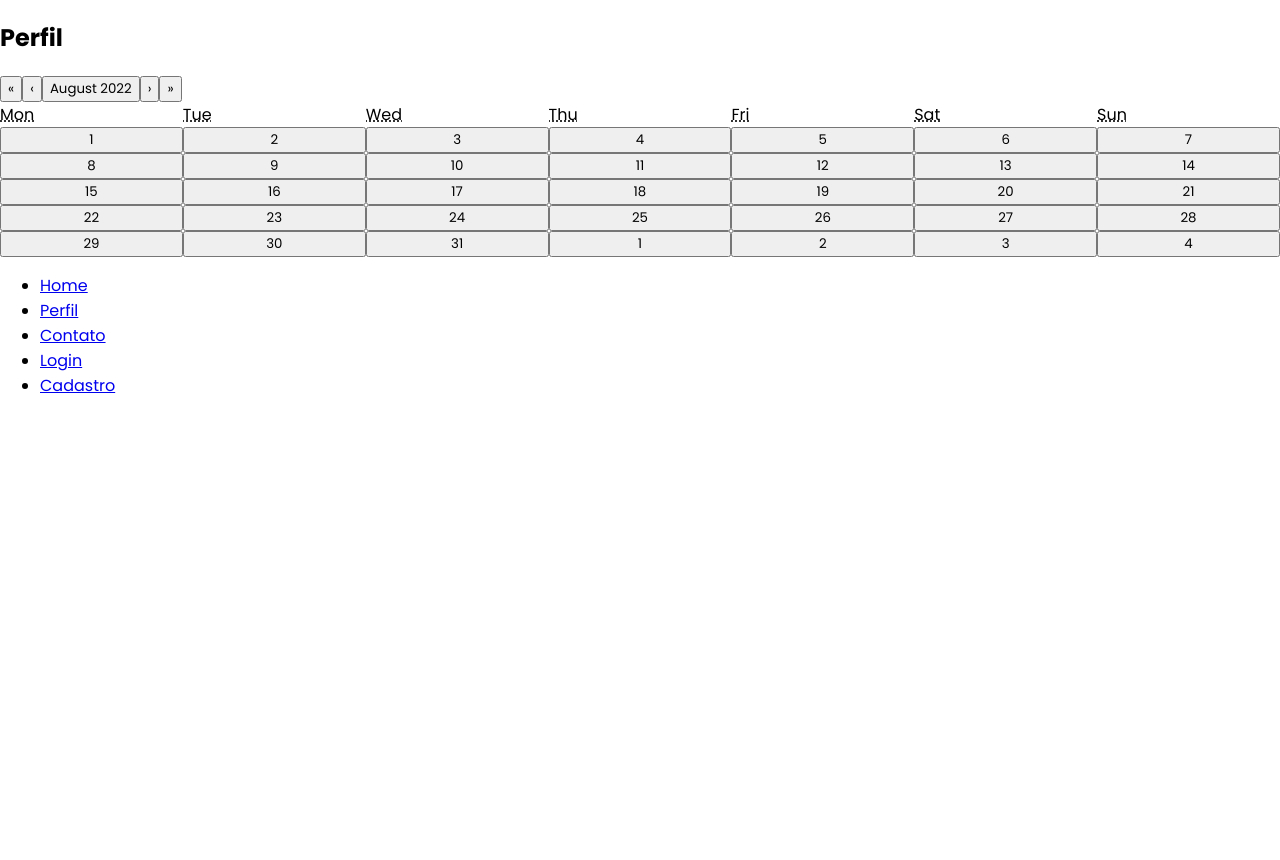
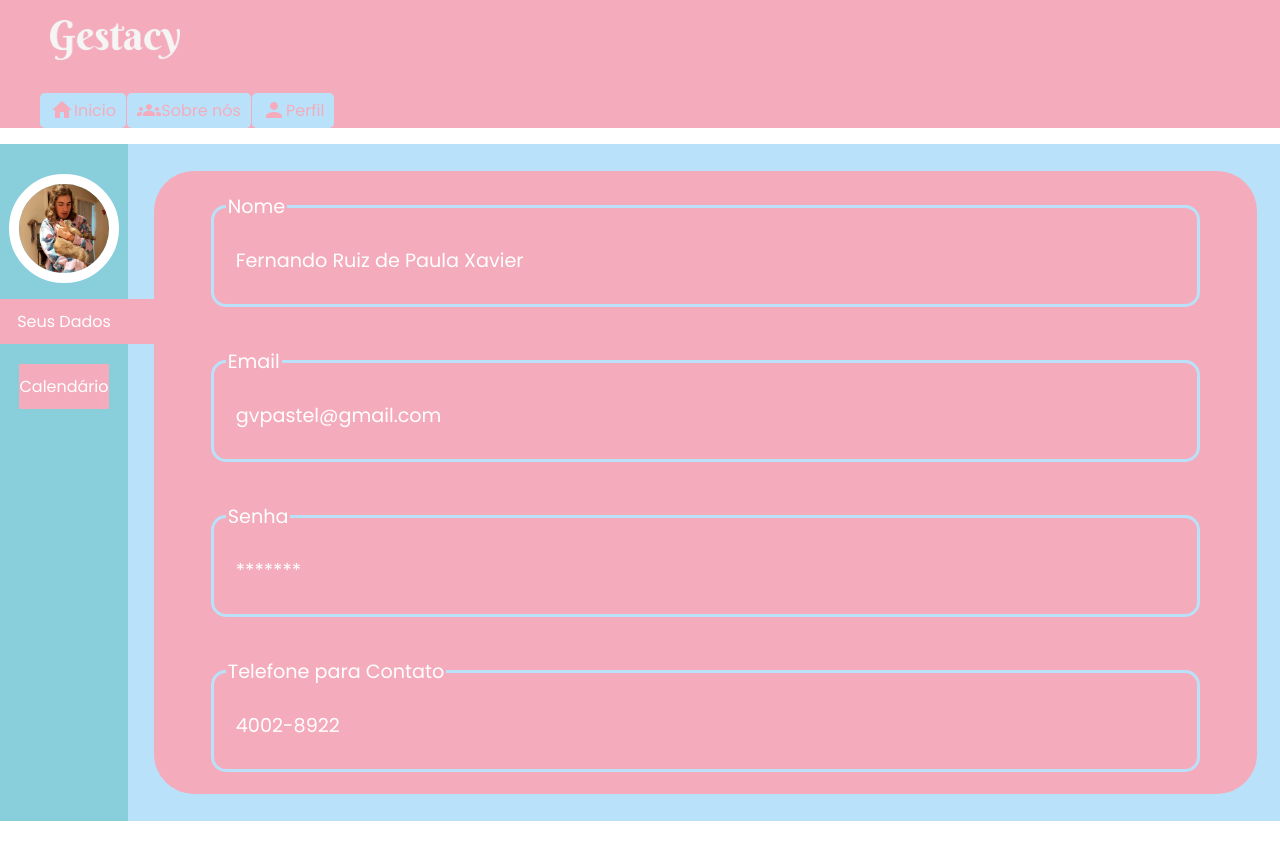
Before and after one commit to GVPastel/tela-teste, a React (Create React App) app: page /perfil in a window 1280 px wide. Shown: the top 860 px of the page. After the commit the page ends 821 px from the top, so only its background shows below. Built offline with nearby package versions, Linux system fonts and the light colour scheme.

Commit message:
chore: profile finished, slider fixed, termina saporra pastel

```diff
--- a/src/App.js
+++ b/src/App.js
@@ -1,7 +1,7 @@
 import React from "react";
 import { BrowserRouter, Routes, Route } from "react-router-dom";
 import Home from "./components/Home/Home";
-import Perfil from "./components/Perfil";
+import Perfil from "./components/Perfil/Perfil";
 import Contato from "./components/Contato";
 import Login from "./components/LoginCadastro/Login";
 import Cadastro from "./components/LoginCadastro/Cadastro";
--- a/src/components/Home/Home.js
+++ b/src/components/Home/Home.js
@@ -1,30 +1,52 @@
 import React from "react";
 import "react-responsive-carousel/lib/styles/carousel.min.css"; // requires a loader
-import { Carousel } from 'react-responsive-carousel';
-import "./stylesHome.css"
+import { Carousel } from "react-responsive-carousel";
+import "./stylesHome.css";
 import Header from "../Header";
 import Footer from "../Footer";
 
 const Home = () => {
-    return(
+  return (
     <div className="principal">
       <Header />
-            <Carousel autoPlay={true} interval={4000} infiniteLoop={true} className="carrossel" showArrows={false}
-             dynamicHeight={true}>
+      <Carousel
+        autoPlay={true}
+        interval={4000}
+        infiniteLoop={true}
+        className="carrossel"
+        showArrows={false}
+        dynamicHeight={true}
+      >
         <div className="img1">
-                    <img className="imagem1" src={require("./imgs/img-1.png")} alt="imagem 1 carrossel" />
-                    <br></br>
-                    <img className="imagem2" src={require("./imgs/img-2.png")} alt="imagem 2 carrossel" />
+          <img
+            className="imagem1"
+            src={require("./imgs/img-1.png")}
+            alt="imagem 1 carrossel"
+          />
+
+          <img
+            className="imagem2"
+            src={require("./imgs/img-2.png")}
+            alt="imagem 2 carrossel"
+          />
         </div>
         <div className="img2">
-                    <img className="imagem1" src={require("./imgs/img-3.png")} alt="imagem 3 carrossel" />
-                    <br></br>
-                    <img className="imagem2" src={require("./imgs/img-4.png")} alt="imagem 4 carrossel" />
+          <img
+            className="imagem1"
+            src={require("./imgs/img-3.png")}
+            alt="imagem 3 carrossel"
+          />
+
+          <img
+            className="imagem2"
+            src={require("./imgs/img-4.png")}
+            alt="imagem 4 carrossel"
+          />
         </div>
       </Carousel>
-            <Footer/>
+      <Footer />
     </div>
-    )
-}
+  );
+};
 
-export default Home
+export default Home;
--- a/src/components/Home/stylesHome.css
+++ b/src/components/Home/stylesHome.css
@@ -1,23 +1,23 @@
-@import url('https://fonts.googleapis.com/css2?family=Poppins:ital,wght@0,100;0,200;0,300;0,400;0,500;0,600;0,700;0,800;0,900;1,100;1,200;1,300;1,400;1,500;1,600;1,700;1,800;1,900&display=swap');
-@import url('https://fonts.googleapis.com/css2?family=Berkshire+Swash&display=swap');
+@import url("https://fonts.googleapis.com/css2?family=Poppins:ital,wght@0,100;0,200;0,300;0,400;0,500;0,600;0,700;0,800;0,900;1,100;1,200;1,300;1,400;1,500;1,600;1,700;1,800;1,900&display=swap");
+@import url("https://fonts.googleapis.com/css2?family=Berkshire+Swash&display=swap");
 
-html{
+html {
   min-height: 100vw;
 }
-header{
+header {
   background-color: #f4acbc;
 }
-.principal{
+.principal {
   background-color: #f4acbc;
 }
-.logo{
+.logo {
   max-width: 130px;
   margin-left: 50px;
   margin-top: 20px;
   margin-bottom: 10px;
 }
 
-.listHeader{
+.listHeader {
   list-style: none;
   background-color: #f4acbc;
   display: flex;
@@ -26,14 +26,14 @@ header{
   width: 23%;
 }
 
-.itemHeader{
+.itemHeader {
   text-decoration: none;
   color: #f4acbc;
-    font-family: 'Poppins';
+  font-family: "Poppins";
   display: flex;
 }
 
-.InicioHeader{
+.InicioHeader {
   padding: 5px;
   padding-left: 10px;
   background-color: #b9e2fa;
@@ -41,17 +41,25 @@ header{
   border-radius: 5px;
 }
 
-.img1{
+.img1 {
   max-width: 400px;
-    display: flex;
-}
-
-.img2{
-    max-width: 400px;
-    display: flex;
-}
-
-.carrossel{
   display: flex;
   justify-content: space-between;
 }
+
+.img2 {
+  max-width: 400px;
+  display: flex;
+  justify-content: space-between;
+}
+
+.carrossel {
+  display: flex;
+  justify-content: space-between;
+}
+.imagem1,
+.imagem2,
+.imagem3,
+.imagem4 {
+  width: 45% !important;
+}
--- a/src/components/Perfil.js
+++ /dev/null
@@ -1,19 +0,0 @@
-import React, { useState } from "react";
-import Menu from './Menu'
-import Calendar from 'react-calendar';
-
-const Perfil = () => {
-    const [data, clique] = useState(new Date());
-    return(
-        <div>
-            <h2>Perfil</h2>
-            <div>
-                <Calendar onChange={clique} value={data} />
-            </div>
-            <Menu />
-        </div>
-    )
-
-}
-
-export default Perfil
--- /dev/null
+++ b/src/components/Perfil/Info.js
@@ -0,0 +1,25 @@
+import React from "react";
+
+const Info = () => {
+  return (
+    <div className="info-container">
+      <fieldset className="info-text">
+        <legend className="info-text-title">Nome</legend>
+        <p className="info-text-content">Fernando Ruiz de Paula Xavier</p>
+      </fieldset>
+      <fieldset className="info-text">
+        <legend className="info-text-title">Email</legend>
+        <p className="info-text-content">gvpastel@gmail.com</p>
+      </fieldset>
+      <fieldset className="info-text">
+        <legend className="info-text-title">Senha</legend>
+        <p className="info-text-content">*******</p>
+      </fieldset>
+      <fieldset className="info-text">
+        <legend className="info-text-title">Telefone para Contato</legend>
+        <p className="info-text-content">4002-8922</p>
+      </fieldset>
+    </div>
+  );
+};
+export default Info;
--- /dev/null
+++ b/src/components/Perfil/Perfil.js
@@ -0,0 +1,67 @@
+import React, { useState } from "react";
+import Header from "../Header";
+import Info from "./Info";
+import Calendar from "react-calendar";
+import "react-calendar/dist/Calendar.css";
+import "./styles.css";
+
+const Perfil = () => {
+  const [data, clique] = useState(new Date());
+  const [calendar, setCalendar] = useState(false);
+  const [info, setInfo] = useState(true);
+  return (
+    <div>
+      <Header />
+
+      <div className="main-container">
+        <div className="perfil-nav-bar">
+          <img
+            className="perfil-img"
+            src={require("./imgs/pastel.png")}
+            alt="pastel"
+          />
+          <ul className="perfil-nav-options">
+            <li
+              className={
+                !info
+                  ? "perfil-nav-option"
+                  : "perfil-nav-option perfil-nav-option__selected"
+              }
+            >
+              <p
+                onClick={() => {
+                  setCalendar(false);
+                  setInfo(true);
+                }}
+              >
+                Seus Dados
+              </p>
+            </li>
+            <li
+              className={
+                !calendar
+                  ? "perfil-nav-option"
+                  : "perfil-nav-option perfil-nav-option__selected"
+              }
+            >
+              <p
+                onClick={() => {
+                  setCalendar(true);
+                  setInfo(false);
+                }}
+              >
+                Calendário
+              </p>
+            </li>
+          </ul>
+        </div>
+        <div className="perfil-container">
+          {info ? <Info /> : null}
+          {calendar ? <Calendar onChange={clique} value={data} /> : null}
+        </div>
+      </div>
+    </div>
+  );
+};
+
+export default Perfil;
--- /dev/null
+++ b/src/components/Perfil/styles.css
@@ -0,0 +1,136 @@
+@import url("https://fonts.googleapis.com/css2?family=Poppins:ital,wght@0,100;0,200;0,300;0,400;0,500;0,600;0,700;0,800;0,900;1,100;1,200;1,300;1,400;1,500;1,600;1,700;1,800;1,900&display=swap");
+@import url("https://fonts.googleapis.com/css2?family=Berkshire+Swash&display=swap");
+
+html {
+  height: auto !important;
+  min-height: initial;
+}
+.main-container {
+  height: 84.7%;
+  background-color: #b9e2fa;
+  display: flex;
+  flex-direction: row;
+  column-gap: 2%;
+}
+.perfil-container {
+  background-color: #f4acbc;
+  width: 86.2%;
+  height: 92%;
+  justify-self: center;
+  align-self: center;
+  display: flex;
+  justify-content: center;
+  border-radius: 40px;
+}
+.react-calendar {
+  background: #f4acbc;
+  border: 0;
+  width: 70%;
+  display: flex;
+  flex-direction: column;
+  justify-content: center;
+}
+.react-calendar__month-view__days__day--weekend {
+  background-color: #fcf9d4 !important;
+}
+.react-calendar__navigation button:enabled:hover,
+.react-calendar__navigation button:enabled:focus,
+.react-calendar__tile--active {
+  background-color: #b4818c !important;
+}
+.react-calendar__tile {
+  background-color: #fff;
+  flex: 0 0 12% !important;
+  line-height: 60px;
+  font-size: 1.5rem;
+}
+.react-calendar__month-view__weekdays {
+  display: none !important;
+}
+.react-calendar__month-view__days {
+  gap: 30px;
+}
+
+.react-calendar__navigation__label__labelText {
+  color: #fff;
+  font-family: "Berkshire";
+  font-size: 3rem;
+}
+.react-calendar__navigation__arrow {
+  display: flex;
+  color: #fff;
+  font-size: 3rem;
+  align-items: center;
+  justify-content: center;
+}
+.perfil-nav-bar {
+  width: 10%;
+  background-color: #88cedb;
+  display: flex;
+  flex-direction: column;
+  align-items: center;
+}
+.perfil-img {
+  width: 70%;
+  margin-top: 30px;
+  border-radius: 1000px;
+  border: 10px solid white;
+}
+.react-calendar__viewContainer {
+  height: 87%;
+}
+.react-calendar__navigation {
+  height: 60px;
+}
+.react-calendar__month-view,
+.react-calendar__month-view :first-child {
+  height: 100%;
+}
+.react-calendar__month-view :first-child {
+  display: flex;
+  justify-content: center;
+  align-items: center;
+}
+.perfil-nav-options {
+  list-style-type: none;
+  padding: 0;
+  display: flex;
+  flex-direction: column;
+  row-gap: 20px;
+  width: 100%;
+  align-items: center;
+}
+.perfil-nav-option {
+  background-color: #f4acbc;
+  color: #fff;
+  width: 70%;
+  text-align: center;
+  float: right;
+}
+.perfil-nav-option p {
+  margin: 10px 0;
+}
+.perfil-nav-option__selected {
+  width: 140%;
+}
+.info-container {
+  width: 90%;
+  height: min-content;
+  align-self: center;
+  display: flex;
+  flex-direction: column;
+  row-gap: 40px;
+}
+.info-text {
+  border: 3px solid #b9e2fa;
+  border-radius: 15px;
+  padding-right: 4px;
+}
+.info-text-title,
+.info-text-content {
+  font-size: 1.2rem;
+  color: #fff;
+}
+.info-text-content {
+  padding-left: 10px;
+}
```
Also changed, not shown: src/components/Perfil/imgs/pastel.png (added). Lines whose indentation alone changed are shown as unchanged.
